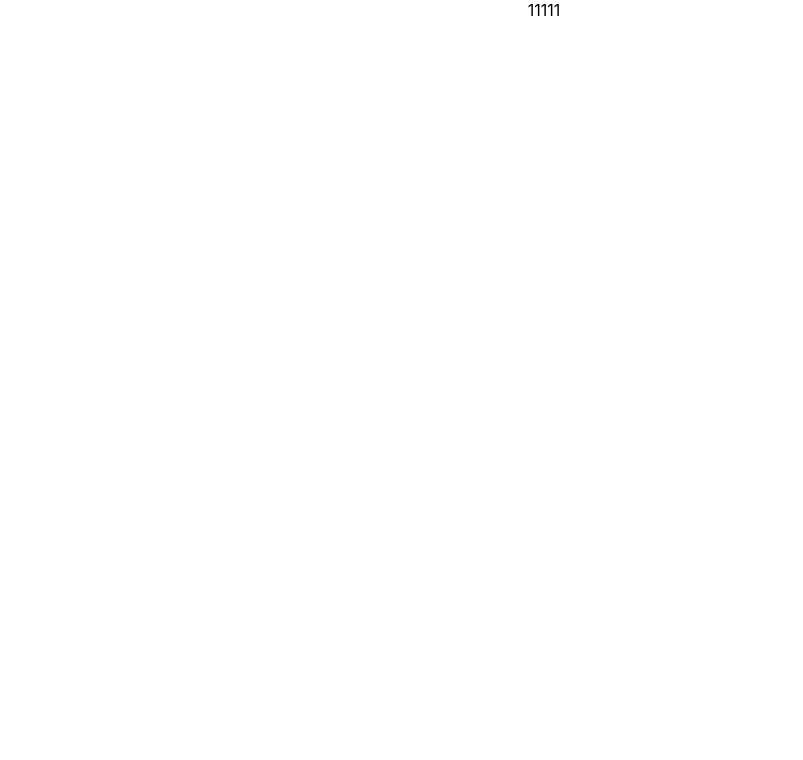
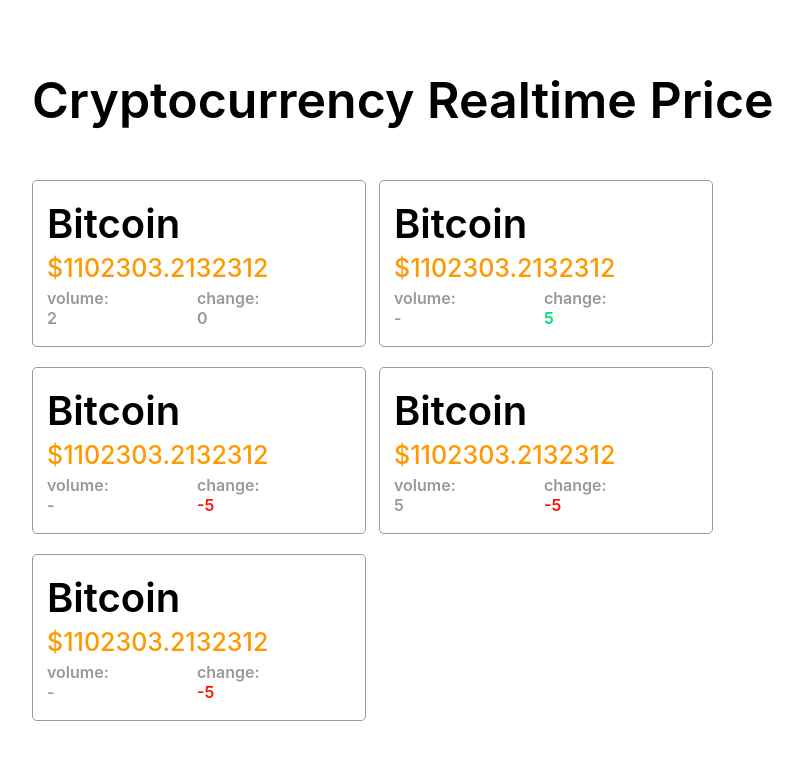
Before and after one commit to JialinWang1/eventXTest, a React (Create React App) app in the folder eventxcoinmonitor/: page / in a window 1280 px wide. Shown: the top 760 px of the page, without its empty margins (96-899 px from the left). Built offline with nearby package versions, Linux system fonts and the light colour scheme.

Commit message:
added: added basic UI

```diff
--- /dev/null
+++ b/eventxcoinmonitor/src/monitor/DetailsCard/DetailsCard.scss
@@ -0,0 +1,48 @@
+$grey: #999;
+
+.card_container {
+  display: flex;
+  flex-direction: column;
+  align-items: flex-start;
+  border: 1px $grey solid;
+  width: 300px;
+  padding: 18px;
+  padding-left: 14px;
+  margin-right: 13px;
+  margin-bottom: 20px;
+  border-radius: 5px;
+  .card_title {
+    font-size: 40px;
+    font-weight: 600;
+  }
+  .card_price {
+    color: #ff9900;
+    font-size: 25px;
+    line-height: 40px;
+    font-weight: 500;
+  }
+  .card_details {
+    width: 100%;
+    display: flex;
+    // justify-content: space-between;
+
+    & > div {
+      flex: 1;
+      display: flex;
+      flex-direction: column;
+      align-items: flex-start;
+      color: $grey;
+      font-weight: 600;
+    }
+  }
+}
+
+.font_red {
+  color: #ff1000;
+}
+.font_green {
+  color: #00dd77;
+}
+.font_grey {
+  color: $grey;
+}
--- /dev/null
+++ b/eventxcoinmonitor/src/monitor/DetailsCard/DetailsCard.tsx
@@ -0,0 +1,38 @@
+import React, { useEffect, useState } from 'react'
+import './DetailsCard.scss'
+
+interface IDetailsCardProp {
+  title: String
+  price: number
+  volume: number
+  change: number
+}
+
+const DetailsCard = ({ title, price, volume, change }: IDetailsCardProp) => {
+  const [changeClassName, setChangeClassName] = useState('')
+  useEffect(() => {
+    if (Math.abs(change) > 0) {
+      setChangeClassName(change > 0 ? 'font_green' : 'font_red')
+    } else {
+      setChangeClassName('font_grey')
+    }
+  }, [change])
+  return (
+    <div className="card_container">
+      <span className="card_title">{title}</span>
+      <span className="card_price">${price}</span>
+      <div className="card_details">
+        <div>
+          <span>volume:</span>
+          <span>{Math.abs(volume) > 0 ? volume : '-'}</span>
+        </div>
+        <div>
+          <span>change:</span>
+          <span className={changeClassName}>{change}</span>
+        </div>
+      </div>
+    </div>
+  )
+}
+
+export default DetailsCard
--- /dev/null
+++ b/eventxcoinmonitor/src/monitor/Monitor.scss
@@ -0,0 +1,21 @@
+.monitor_container {
+  width: 80%;
+  margin: auto;
+  display: flex;
+  flex-direction: column;
+  align-items: flex-start;
+
+  .monitor_title {
+    font-size: 50px;
+    padding-top: 70px;
+    padding-bottom: 50px;
+    font-weight: 600;
+  }
+
+  .monitor_body {
+    width: 100%;
+    display: flex;
+    justify-content: flex-start;
+    flex-flow: wrap;
+  }
+}
--- a/eventxcoinmonitor/src/monitor/Monitor.tsx
+++ b/eventxcoinmonitor/src/monitor/Monitor.tsx
@@ -1,7 +1,20 @@
 import React from 'react'
+import DetailsCard from './DetailsCard/DetailsCard'
+import './Monitor.scss'
 
 const Monitor = () => {
-  return <div>11111</div>
+  return (
+    <div className="monitor_container">
+      <span className="monitor_title">Cryptocurrency Realtime Price</span>
+      <div className="monitor_body">
+        <DetailsCard title={'Bitcoin'} price={1102303.2132312} volume={2} change={0} />
+        <DetailsCard title={'Bitcoin'} price={1102303.2132312} volume={0} change={5} />
+        <DetailsCard title={'Bitcoin'} price={1102303.2132312} volume={0} change={-5} />
+        <DetailsCard title={'Bitcoin'} price={1102303.2132312} volume={5} change={-5} />
+        <DetailsCard title={'Bitcoin'} price={1102303.2132312} volume={0} change={-5} />
+      </div>
+    </div>
+  )
 }
 
 export default Monitor
```
